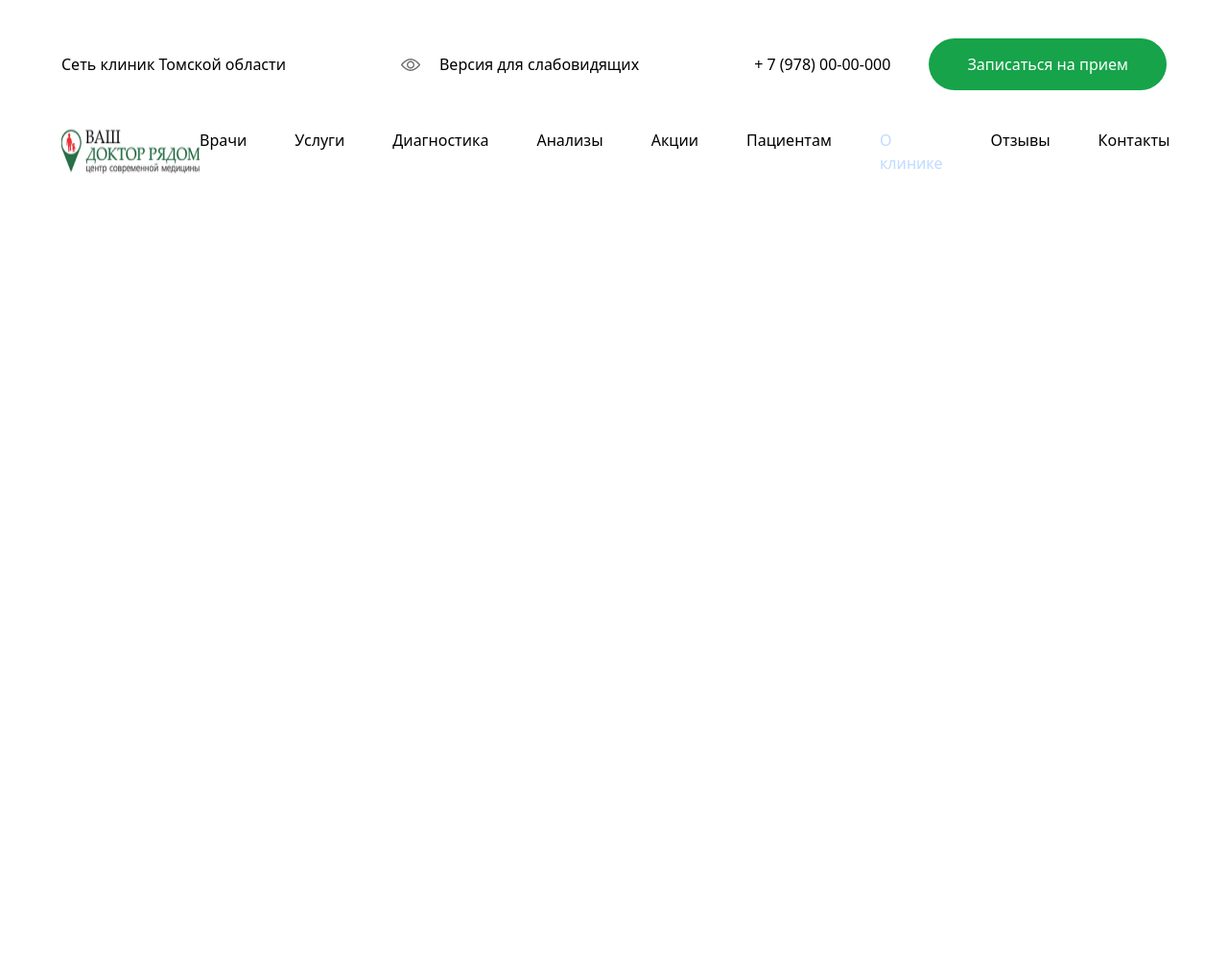
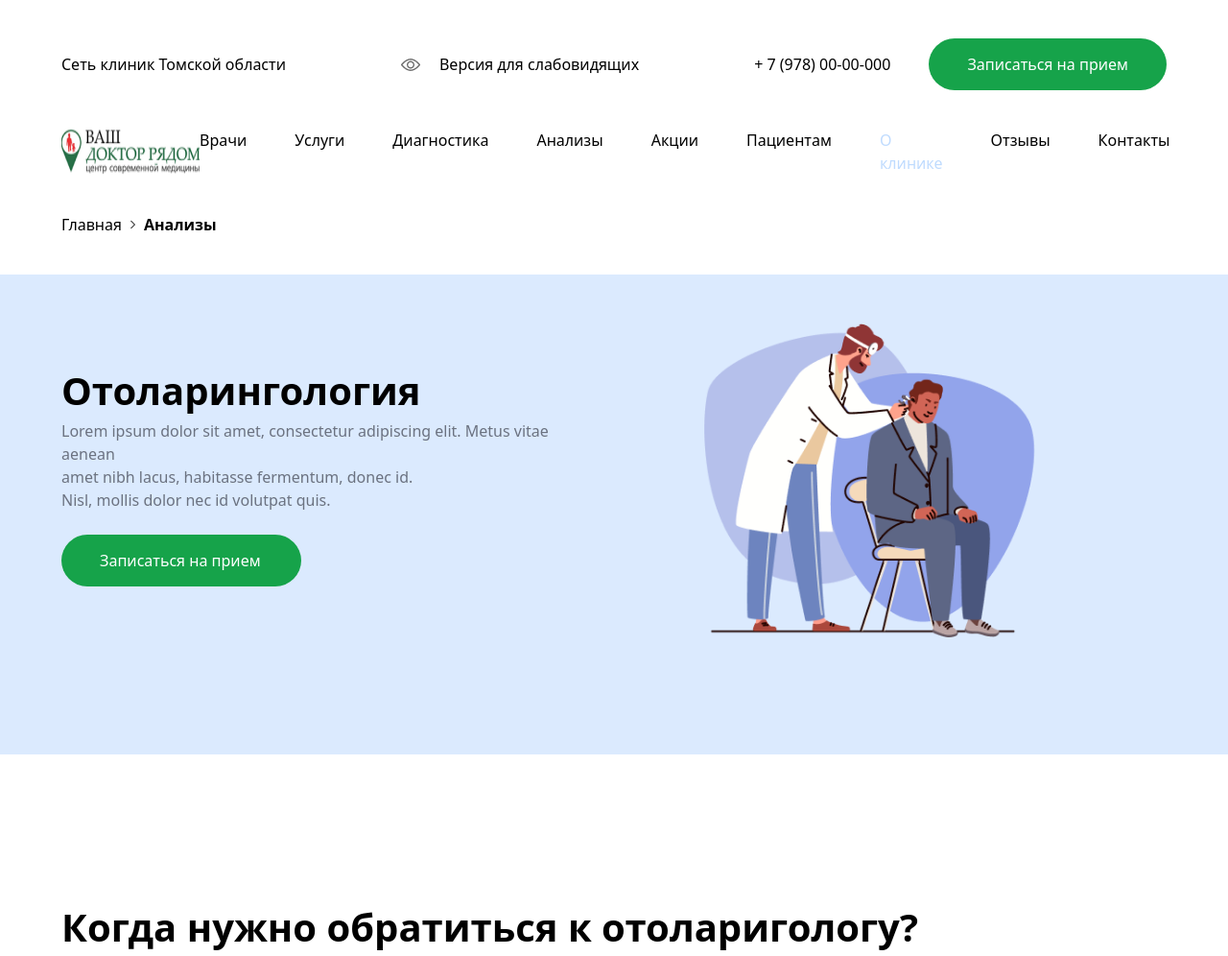
Before and after one commit to Mehroj4949/exam, a website: page src/page1.html in a window 1280 px wide. Shown: the whole page at 96% size. Before the commit the page ends 800 px from the top, so only its background shows below. Drawn offline with Linux system fonts and the light colour scheme.

Commit message:
i Finished 2 more sections

```diff
--- a/src/page1.html
+++ b/src/page1.html
@@ -1,11 +1,13 @@
 <!DOCTYPE html>
 <html lang="en">
+
 <head>
     <meta charset="UTF-8">
     <meta name="viewport" content="width=device-width, initial-scale=1.0">
     <title>Document</title>
     <link rel="stylesheet" href="./output.css">
 </head>
+
 <body>
     <header>
         <nav class="w-[90%] m-auto hidden justify-between mt-10 items-center lg:flex">
@@ -30,15 +32,35 @@
                 <p>Анализы</p>
                 <p>Акции</p>
                 <p>Пациентам</p>
-                <p class="text-blue-200"> <a href="./page1.html">О клинике</a></p>
+                <p class="text-blue-200"> <a href="./page2.html">О клинике</a></p>
                 <p>Отзывы</p>
                 <p>Контакты</p>
             </div>
             <img src="./burger.png" alt="" class="lg:hidden">
         </section>
-        <section>
+        <div class="w-[90%] m-auto mt-10 flex items-center gap-[5px]">
+            <h1>Главная</h1>
+            <img src="./down-arrow (1) 1.png" alt="">
+            <h1 class="font-bold">Анализы</h1>
+        </div>
+        <section class="mt-[40px] bg-blue-100 h-[500px]">
+            <div class="w-[90%] m-auto lg:flex items-center">
 
+                <aside>
+                    <h1 class="text-[40px] font-bold">Отоларингология</h1>
+                    <p class="text-gray-500">Lorem ipsum dolor sit amet, consectetur adipiscing elit. Metus vitae aenean <br> amet nibh lacus,
+                        habitasse fermentum, donec id. <br> Nisl, mollis dolor nec id volutpat quis. </p><br>
+                        <p class="px-[40px] py-[15px] bg-green-600 rounded-[50px] text-white w-[250px]">Записаться на прием</p>
+                </aside>
+                <aside>
+                    <img src="./Frame.png" alt="">
+                </aside>
+            </div>
+        </section>
+        <section class="w-[90%] m-auto mt-[150px]">
+            <h1 class="text-[40px] font-bold">Когда нужно обратиться к отоларигологу?</h1>
         </section>
     </main>
 </body>
+
 </html>
```
Also changed, not shown: src/Frame.png (added), src/Line 12.png (added), src/output.css, src/page2.html (added).
